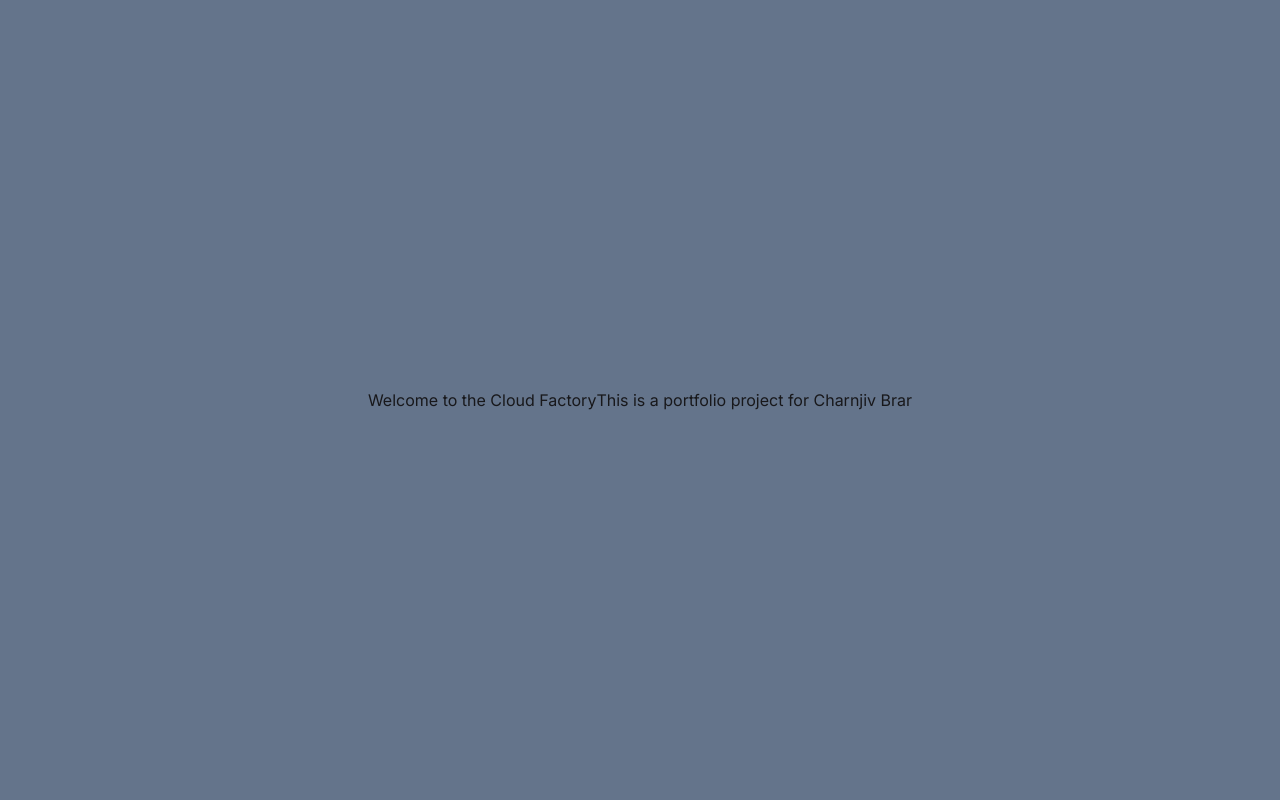
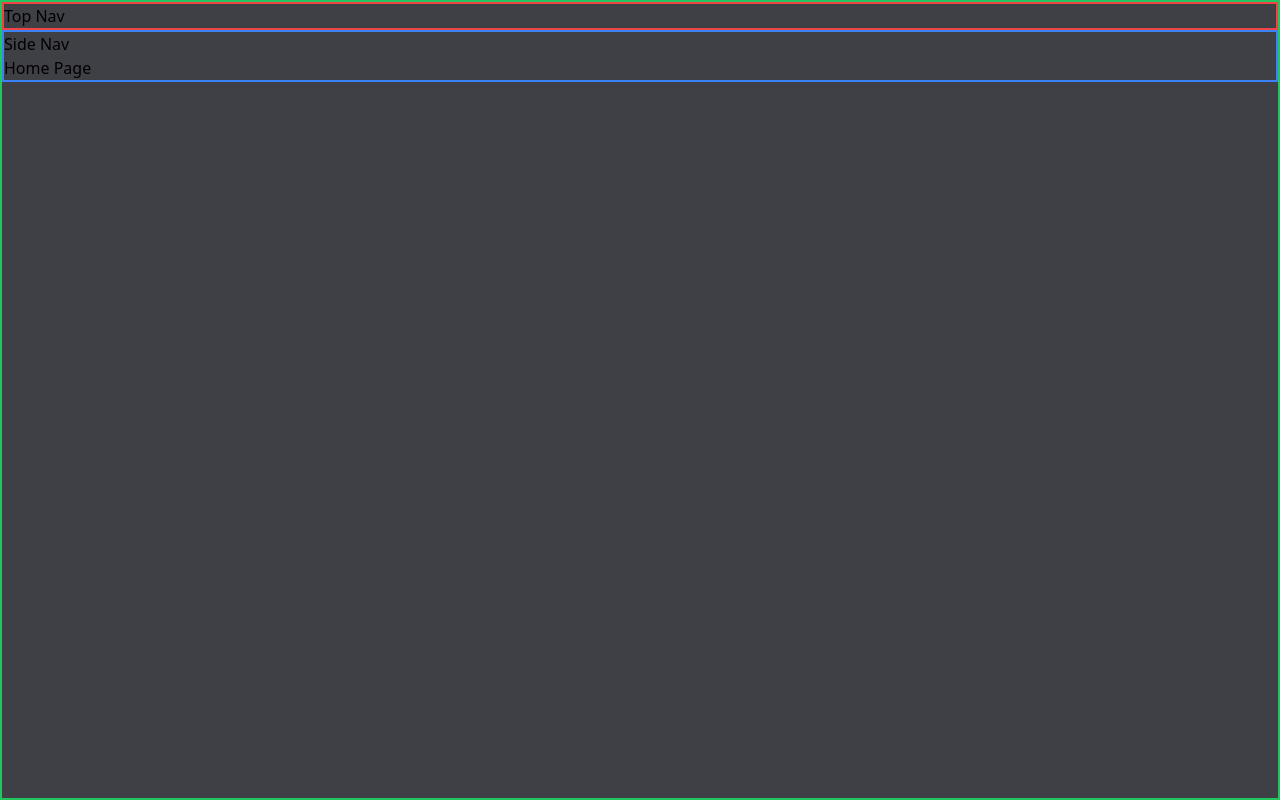
Before and after one commit to chrubrar/cloudfactory1, a Next.js app: page / in a window 1280 px wide. Built offline with nearby package versions, Linux system fonts and the light colour scheme.

Commit message:
pushing new div structure

```diff
--- a/app/layout.tsx
+++ b/app/layout.tsx
@@ -1,22 +1,27 @@
-import './globals.css'
-import type { Metadata } from 'next'
-import { Inter } from 'next/font/google'
-
-const inter = Inter({ subsets: ['latin'] })
+import "./globals.css";
+import type { Metadata } from "next";
 
 export const metadata: Metadata = {
-  title: 'Create Next App',
-  description: 'Generated by create next app',
-}
+  title: "CloudFactory.clouf",
+  description: "Generated by create next app",
+};
 
 export default function RootLayout({
   children,
 }: {
-  children: React.ReactNode
+  children: React.ReactNode;
 }) {
   return (
     <html lang="en">
-      <body className={inter.className}>{children}</body>
+      <body className="bg-zinc-700">
+        <div className="border-2 border-green-500 h-screen">
+          <div className="border-2 border-red-500">Top Nav</div>
+          <div className="border-2 border-blue-500">
+            <div>Side Nav</div>
+            {children}
+          </div>
+        </div>
+      </body>
     </html>
-  )
+  );
 }
--- a/app/page.tsx
+++ b/app/page.tsx
@@ -1,12 +1,5 @@
 import Image from "next/image";
 
 export default function Home() {
-  return (
-    <div className="flex min-h-screen items-center justify-center px-4 py-4 bg-slate-500 text-zinc-900">
-      <h1>Welcome to the Cloud Factory</h1>
-      <div>
-        <h3>This is a portfolio project for Charnjiv Brar</h3>
-      </div>
-    </div>
-  );
+  return <div>Home Page</div>;
 }
```
